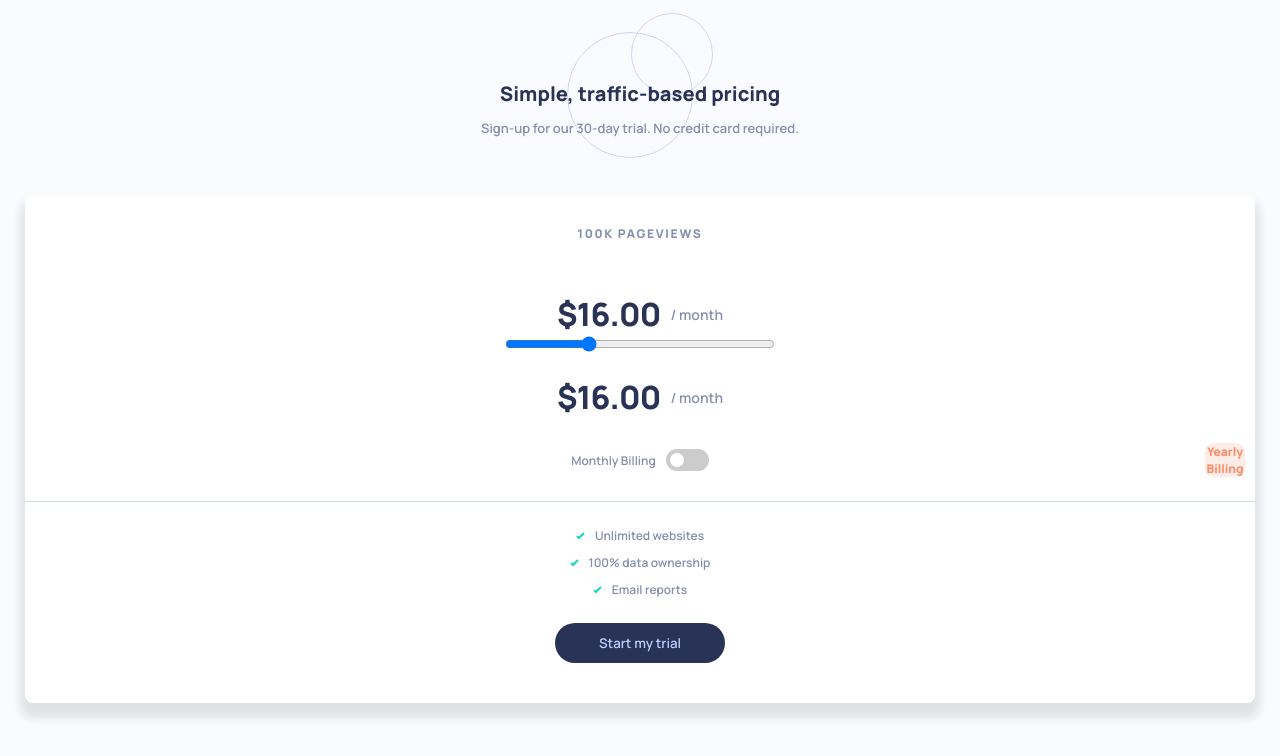
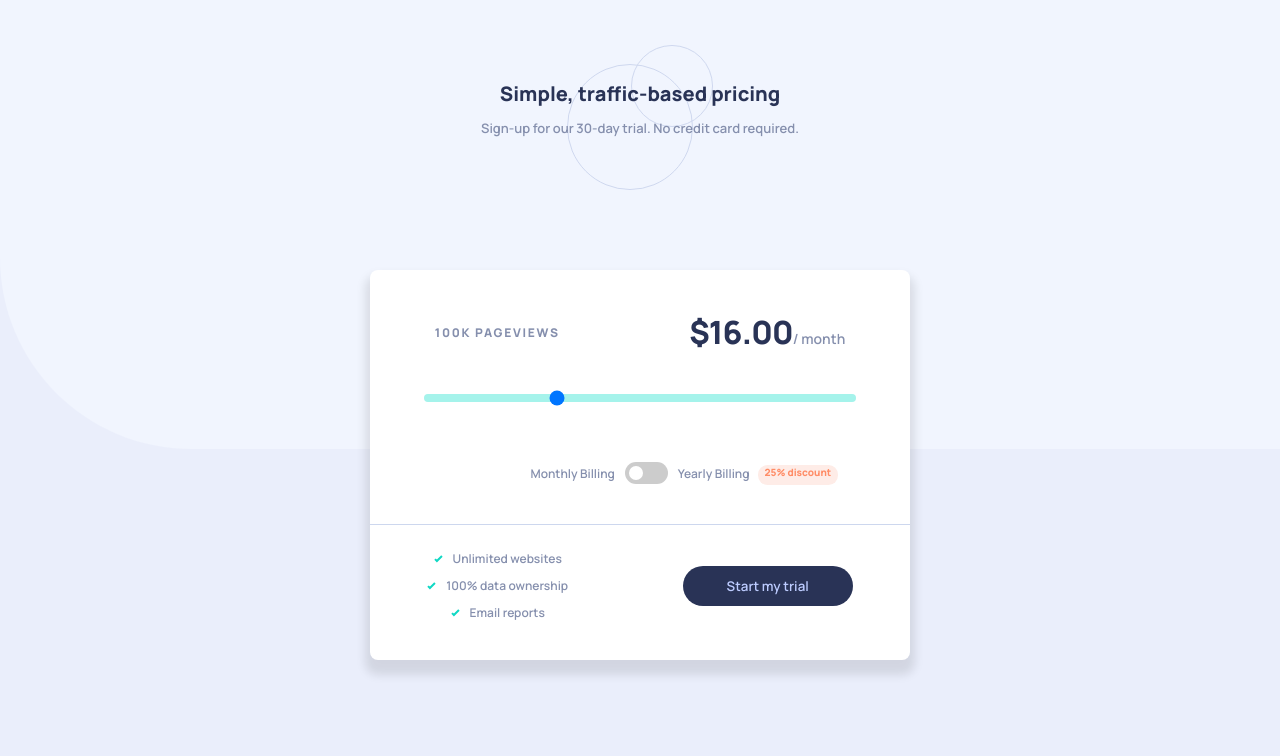
Before and after one commit to braxttsl-dev/interactive-pricing-component, a plain HTML site: page index.html in a window 1280 px wide. Drawn offline with Linux system fonts and the light colour scheme.

Commit message:
Update style.css

```diff
--- a/style.css
+++ b/style.css
@@ -14,7 +14,7 @@
     --Pale-Blue: hsl(226, 100%, 87%);
     --White: hsl(0, 0%, 100%);
     --Very-Pale-Blue: hsl(230, 100%, 99%);
-    --Light-Grayish-Blue: hsl(224, 65%, 95%);
+    --Light-Gray-Blue: hsl(224, 65%, 95%);
     --Light-Grayish-Blue: hsl(223, 50%, 87%);
     --Grayish-Blue: hsl(225, 20%, 60%);
     --Dark-Desaturated-Blue: hsl(227, 35%, 25%);
@@ -72,6 +72,9 @@ button {
 .money {
     font-size: 1.4rem;
 }
+.desktop {
+    display: none;
+}
 
 #money {
     color: var(--Dark-Desaturated-Blue);
@@ -95,15 +98,16 @@ button {
 }
 
 /* Layout */
-/* body {
+body {
     background: url(images/bg-pattern.svg) no-repeat;
+    background-position: .5rem -3rem;
 
-} */
+}
 
 .cta {
-    padding: 8rem 3rem 2rem 3rem;
+    padding: 8rem 3rem 4rem 3rem;
     background: url(images/pattern-circles.svg) no-repeat;
-    background-position: center;
+    background-position: 50% 4.5rem;
 }
 
 .cta-body {
@@ -125,8 +129,28 @@ Pricing Section
     padding: 3rem 0rem;
 }
 #range-slider{
-    width: 27rem;
+    width: 80%;
+    -webkit-appearance: none;
+    appearance: none;
+    background: var(--Soft-Cyan);
+    height: .8rem;
+    border-radius: .5rem;
 }
+
+#range-slider::-webkit-slider-thumb,
+#range-slider::-moz-range-thumb{
+    cursor: pointer;
+    background: url(images/icon-slider.svg) no-repeat center var(--Strong-Cyan);
+    border: none;
+    width: 4rem;
+    height: 4rem;
+    border-radius: 50%;
+    box-shadow: 0 4px 3px 1px var(--Soft-Cyan);
+
+}
+
+
+
 
  .money{
     display: flex;
@@ -135,6 +159,10 @@ Pricing Section
     align-items: center;
     gap: 1rem;
     padding-top: 2rem;
+ }
+
+ .desktop{
+    display: none;
  }
 
 
@@ -151,16 +179,23 @@ Billing Section
     margin: 3rem 0rem;
 }
 
+.discount{
+    position: relative;
 
-.discount{
+}
+
+
+.discount::after{
+    content: '25%';
     position: absolute;
+    width: 4rem;
+    height: 2rem;
     color: var(--Light-Red);
     font-weight: 800;
     background: var(--Light-Grayish-Red);
     border-radius: 9.5px;
-    width: 1rem;
-    width: 4rem;
-    right: 1rem;
+    left: 8rem;
+
 }
 
 .switch {
@@ -248,3 +283,83 @@ button{
     border-radius: 2.5rem;
     margin-bottom: 4rem;
 }
+
+@media screen and (min-width:768px){
+    body{
+        background: url(images/bg-pattern.svg) no-repeat var(--Light-Gray-Blue);
+    }
+
+    main{
+        width: 54rem;
+        height: 39rem;
+        margin: 8rem auto;
+
+    }
+
+    .tags{
+        display: flex;
+        justify-content: space-around;
+        align-items: center;
+    }
+
+    button{
+        margin-bottom: 0rem;
+    }
+
+    .pricing{
+        display: flex;
+        flex-direction: column;
+        justify-content: center;
+        align-items: center;
+    }
+
+   .mobile{
+    display: none;
+   }
+
+   .desktop{
+    display: block;
+   }
+
+   .money{
+    align-items: center;
+   }
+
+   .info-desktop{
+    display: flex;
+    width: 100%;
+    justify-content: space-around;
+    align-items: center;
+    padding: 4rem 0rem;
+   }
+
+   .view-count,
+   .money{
+    padding: 0;
+   }
+
+   #range-slider{
+    margin-bottom: 3rem;
+   }
+
+   .discount::after{
+    content: '25% discount';
+    position: absolute;
+    width: 8rem;
+    height: 2rem;
+    color: var(--Light-Red);
+    font-weight: 800;
+    background: var(--Light-Grayish-Red);
+    border-radius: 9.5px;
+    font-size: 1rem;
+    left: 8rem;
+
+
+}
+
+   .billing{
+    margin-bottom: 4rem;
+   }
+
+
+}
```
